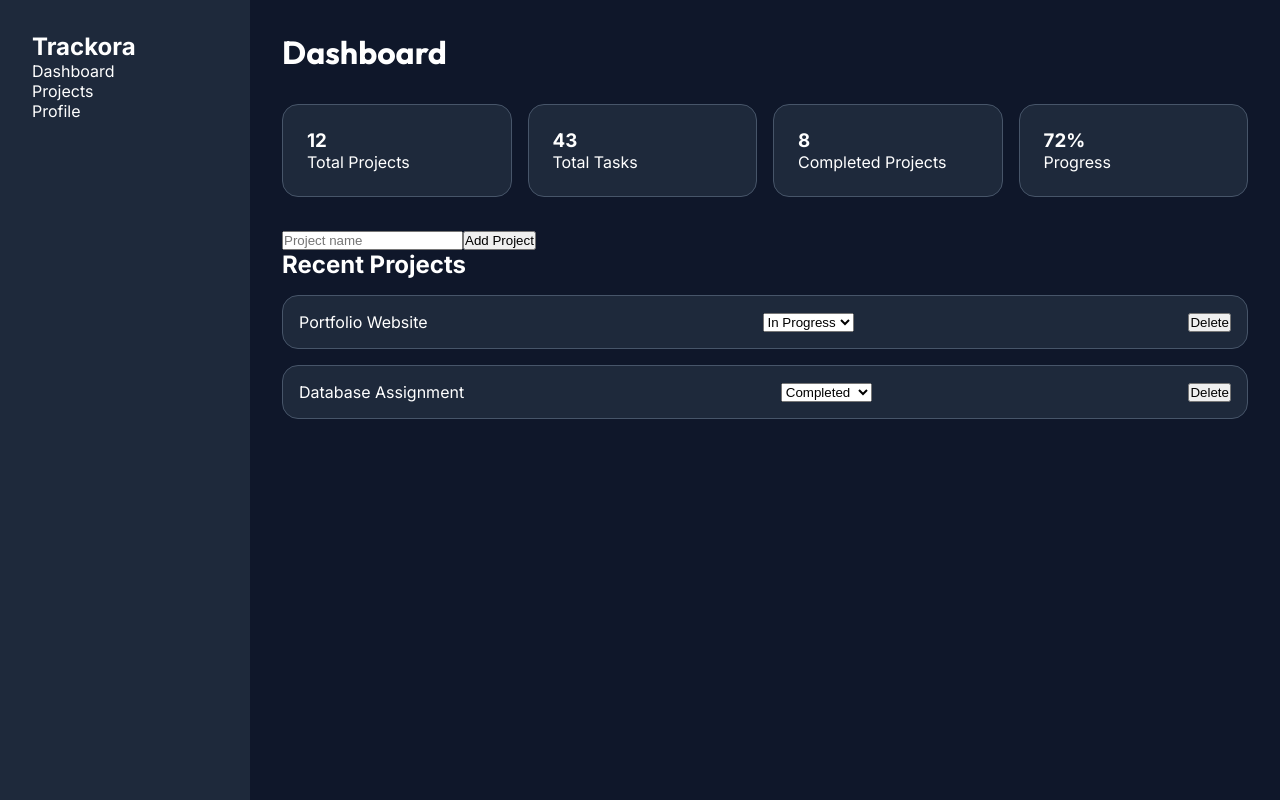
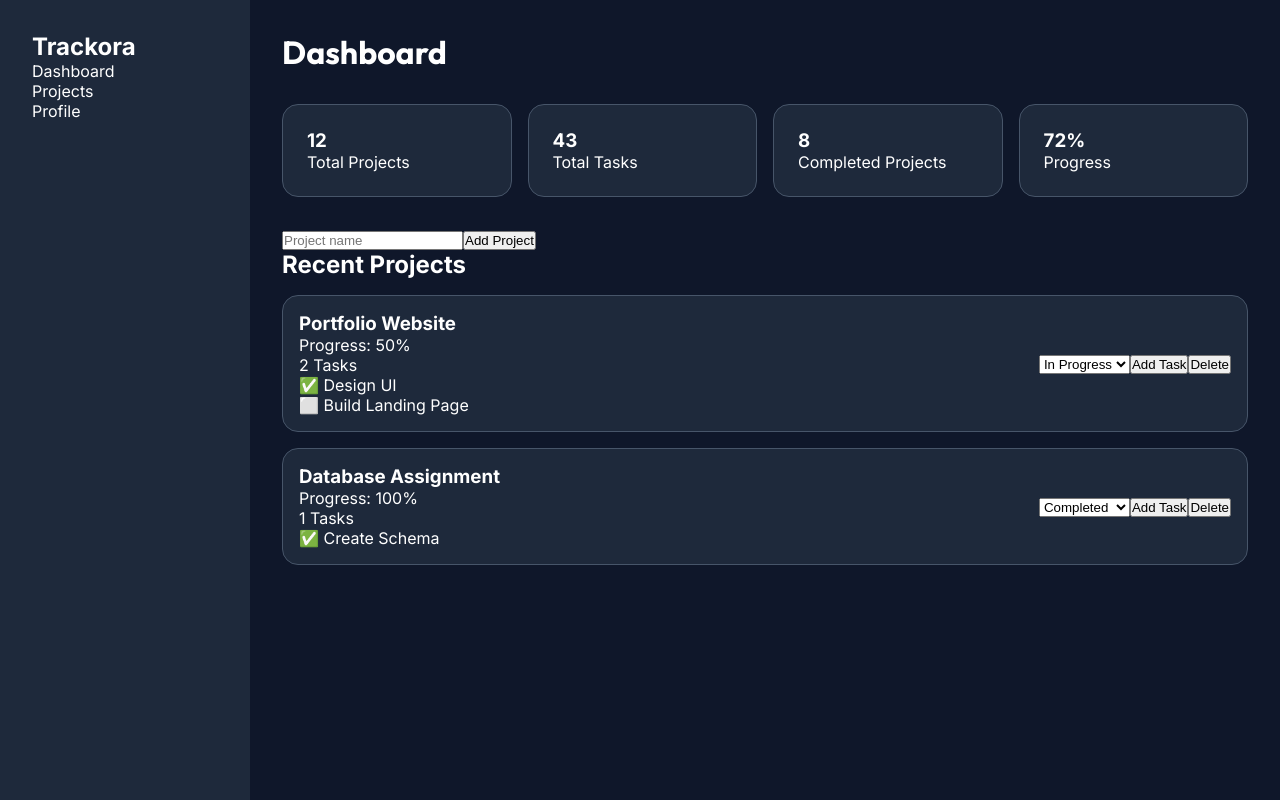
Before and after one commit to seyar1382/trackora, a React (Vite) app: page /dashboard in a window 1280 px wide. Built offline with nearby package versions, Linux system fonts and the light colour scheme.

Commit message:
enhance dashboard functionality: add project management features, task handling, and progress tracking

```diff
--- a/src/pages/dashboard.jsx
+++ b/src/pages/dashboard.jsx
@@ -2,6 +2,60 @@ import { useState } from "react";
 import "./dashboard.css";
 
 function Dashboard() {
+  const [projects, setProjects] = useState([
+    {
+      id: 1,
+      title: "Portfolio Website",
+      status: "In Progress",
+      tasks: [
+        {
+          id: 1,
+          text: "Design UI",
+          completed: true,
+        },
+        {
+          id: 2,
+          text: "Build Landing Page",
+          completed: false,
+        },
+      ],
+    },
+    {
+      id: 2,
+      title: "Database Assignment",
+      status: "Completed",
+      tasks: [
+        {
+          id: 1,
+          text: "Create Schema",
+          completed: true,
+        },
+      ],
+    },
+  ]);
+
+  const [newProject, setNewProject] = useState("");
+
+  function addProject() {
+    if (!newProject.trim()) return;
+
+    setProjects([
+      ...projects,
+      {
+        id: Date.now(),
+        title: newProject,
+        status: "Not Started",
+        tasks: [],
+      },
+    ]);
+
+    setNewProject("");
+  }
+
+  function deleteProject(id) {
+    setProjects(projects.filter((project) => project.id !== id));
+  }
+
   function changeStatus(id, newStatus) {
     setProjects(
       projects.map((project) =>
@@ -15,38 +69,62 @@ function Dashboard() {
     );
   }
 
-  function deleteProject(id) {
-    setProjects(projects.filter((project) => project.id !== id));
+  function addTask(projectId) {
+    const taskName = prompt("Task name");
+
+    if (!taskName) return;
+
+    setProjects(
+      projects.map((project) =>
+        project.id === projectId
+          ? {
+              ...project,
+              tasks: [
+                ...project.tasks,
+                {
+                  id: Date.now(),
+                  text: taskName,
+                  completed: false,
+                },
+              ],
+            }
+          : project,
+      ),
+    );
   }
 
-  function addProject() {
-    if (!newProject.trim()) return;
-
-    setProjects([
-      ...projects,
-      {
-        // id: Date.now(),
-        title: newProject,
-        status: "Not Started",
-      },
-    ]);
-
-    setNewProject("");
+  function toggleTask(projectId, taskId) {
+    setProjects(
+      projects.map((project) =>
+        project.id === projectId
+          ? {
+              ...project,
+              tasks: project.tasks.map((task) =>
+                task.id === taskId
+                  ? {
+                      ...task,
+                      completed: !task.completed,
+                    }
+                  : task,
+              ),
+            }
+          : project,
+      ),
+    );
   }
 
-  const [projects, setProjects] = useState([
-    {
-      id: 1,
-      title: "Portfolio Website",
-      status: "In Progress",
-    },
-    {
-      id: 2,
-      title: "Database Assignment",
-      status: "Completed",
-    },
-  ]);
-  const [newProject, setNewProject] = useState("");
+  function getProgress(project) {
+    if (project.tasks.length === 0) {
+      return 0;
+    }
+
+    const completedTasks = project.tasks.filter(
+      (task) => task.completed,
+    ).length;
+
+    return Math.round((completedTasks / project.tasks.length) * 100);
+  }
+
   return (
     <div className="dashboard">
       <aside className="sidebar">
@@ -93,14 +171,33 @@ function Dashboard() {
             value={newProject}
             onChange={(e) => setNewProject(e.target.value)}
           />
+
           <button onClick={addProject}>Add Project</button>
 
           <h2>Recent Projects</h2>
 
           {projects.map((project) => (
             <div key={project.id} className="project-card">
-              <span>{project.title}</span>
-              {/* <span>{project.status}</span> */}
+              <div>
+                <h3>{project.title}</h3>
+
+                <p>Progress: {getProgress(project)}%</p>
+
+                <p>{project.tasks.length} Tasks</p>
+
+                <div>
+                  {project.tasks.map((task) => (
+                    <p
+                      key={task.id}
+                      onClick={() => toggleTask(project.id, task.id)}
+                    >
+                      {task.completed ? "✅" : "⬜"} {task.text}
+                    </p>
+                  ))}
+                </div>
+              </div>
+
+              <div>
                 <select
                   value={project.status}
                   onChange={(e) => changeStatus(project.id, e.target.value)}
@@ -110,7 +207,12 @@ function Dashboard() {
                   <option>Completed</option>
                 </select>
 
-              <button onClick={() => deleteProject(project.id)}>Delete</button>
+                <button onClick={() => addTask(project.id)}>Add Task</button>
+
+                <button onClick={() => deleteProject(project.id)}>
+                  Delete
+                </button>
+              </div>
             </div>
           ))}
         </section>
```
Lines whose indentation alone changed are shown as unchanged.
